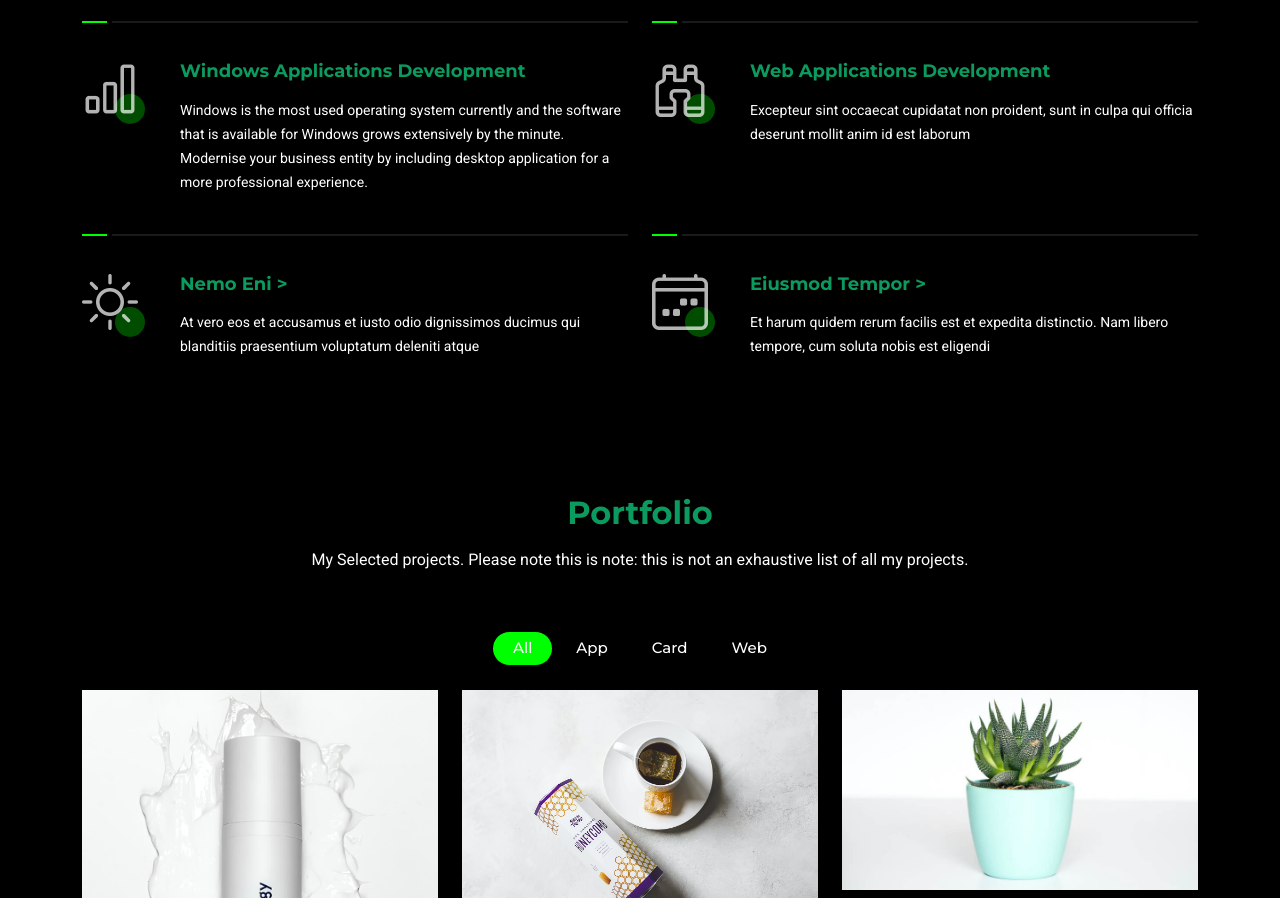
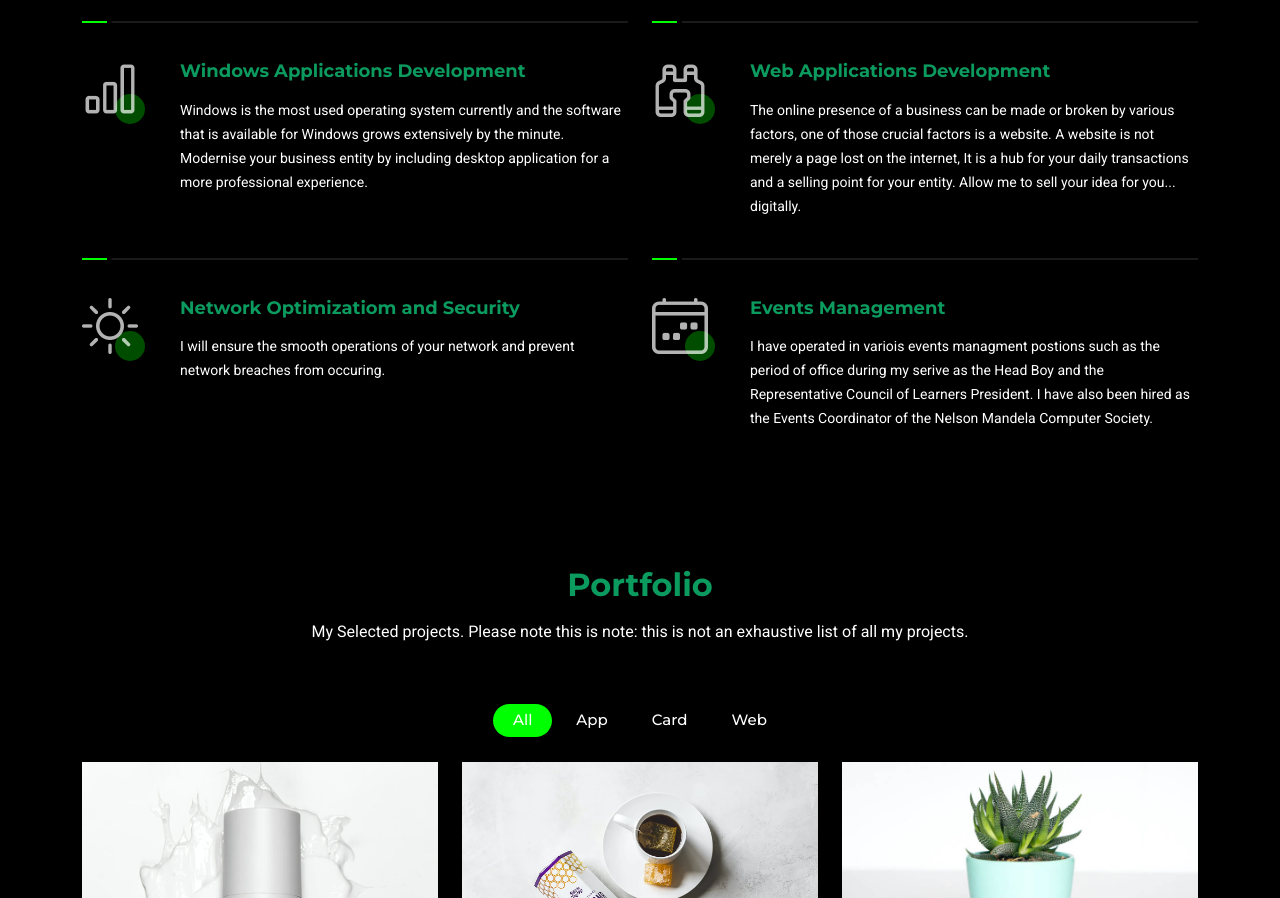
Before and after one commit to PassionOverPain/WebDev-website, a plain HTML site: page index.html in a window 1280 px wide. Shown: the part 1886-2784 px from the top of the page. Drawn offline with Linux system fonts and the light colour scheme.

```diff
--- a/index.html
+++ b/index.html
@@ -247,8 +247,11 @@
                 <div>
                   <h4 class="title">Web Applications Development</h4>
                   <p class="description">
-                    Excepteur sint occaecat cupidatat non proident, sunt in
-                    culpa qui officia deserunt mollit anim id est laborum
+                    The online presence of a business can be made or broken by
+                    various factors, one of those crucial factors is a website.
+                    A website is not merely a page lost on the internet, It is a
+                    hub for your daily transactions and a selling point for your
+                    entity. Allow me to sell your idea for you... digitally.
                   </p>
                 </div>
               </div>
@@ -261,10 +264,10 @@
                   <i class="bi bi-brightness-high"></i>
                 </div>
                 <div>
-                  <h4 class="title">Nemo Eni ></h4>
+                  <h4 class="title">Network Optimizatiom and Security</h4>
                   <p class="description">
-                    At vero eos et accusamus et iusto odio dignissimos ducimus
-                    qui blanditiis praesentium voluptatum deleniti atque
+                    I will ensure the smooth operations of your network and
+                    prevent network breaches from occuring.
                   </p>
                 </div>
               </div>
@@ -277,10 +280,13 @@
                   <i class="bi bi-calendar4-week"></i>
                 </div>
                 <div>
-                  <h4 class="title">Eiusmod Tempor ></h4>
+                  <h4 class="title">Events Management</h4>
                   <p class="description">
-                    Et harum quidem rerum facilis est et expedita distinctio.
-                    Nam libero tempore, cum soluta nobis est eligendi
+                    I have operated in variois events managment postions such as
+                    the period of office during my serive as the Head Boy and
+                    the Representative Council of Learners President. I have
+                    also been hired as the Events Coordinator of the Nelson
+                    Mandela Computer Society.
                   </p>
                 </div>
               </div>
```
Also changed, not shown: assets/img/about.jpg.
